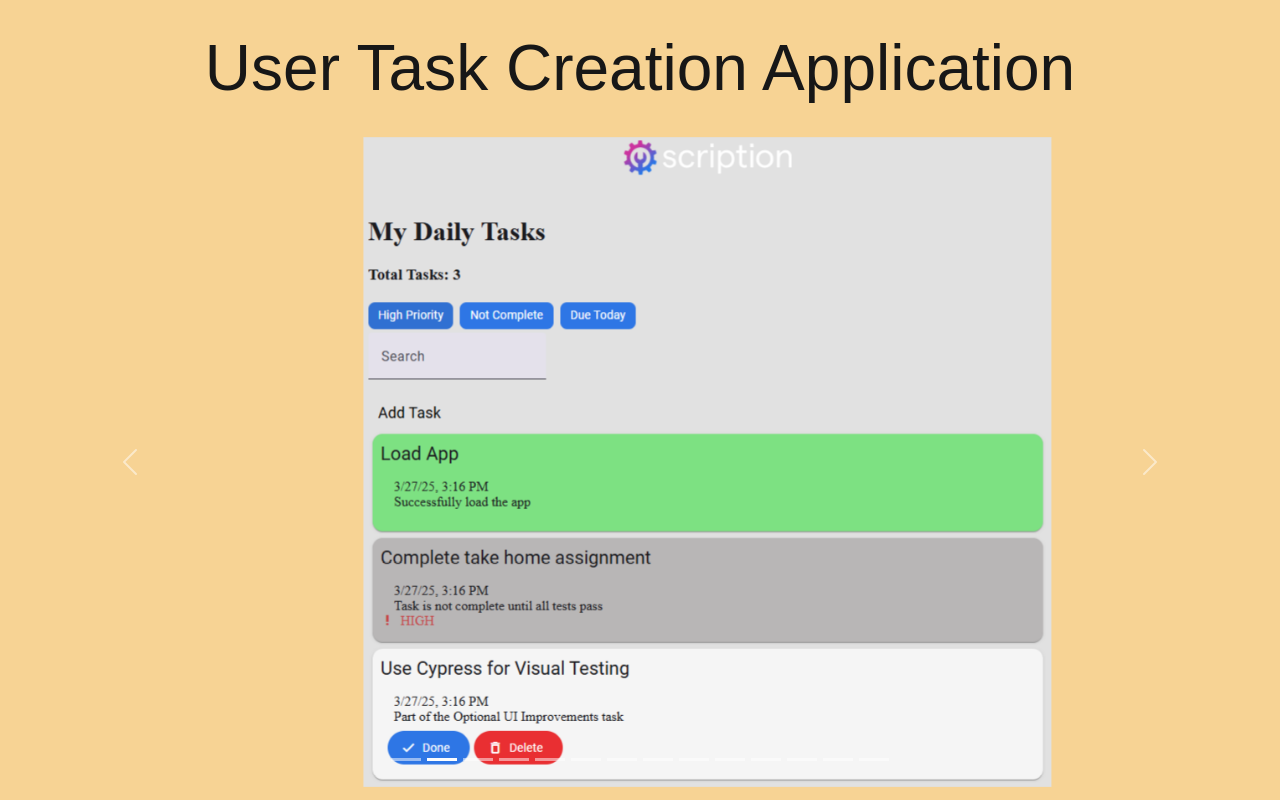
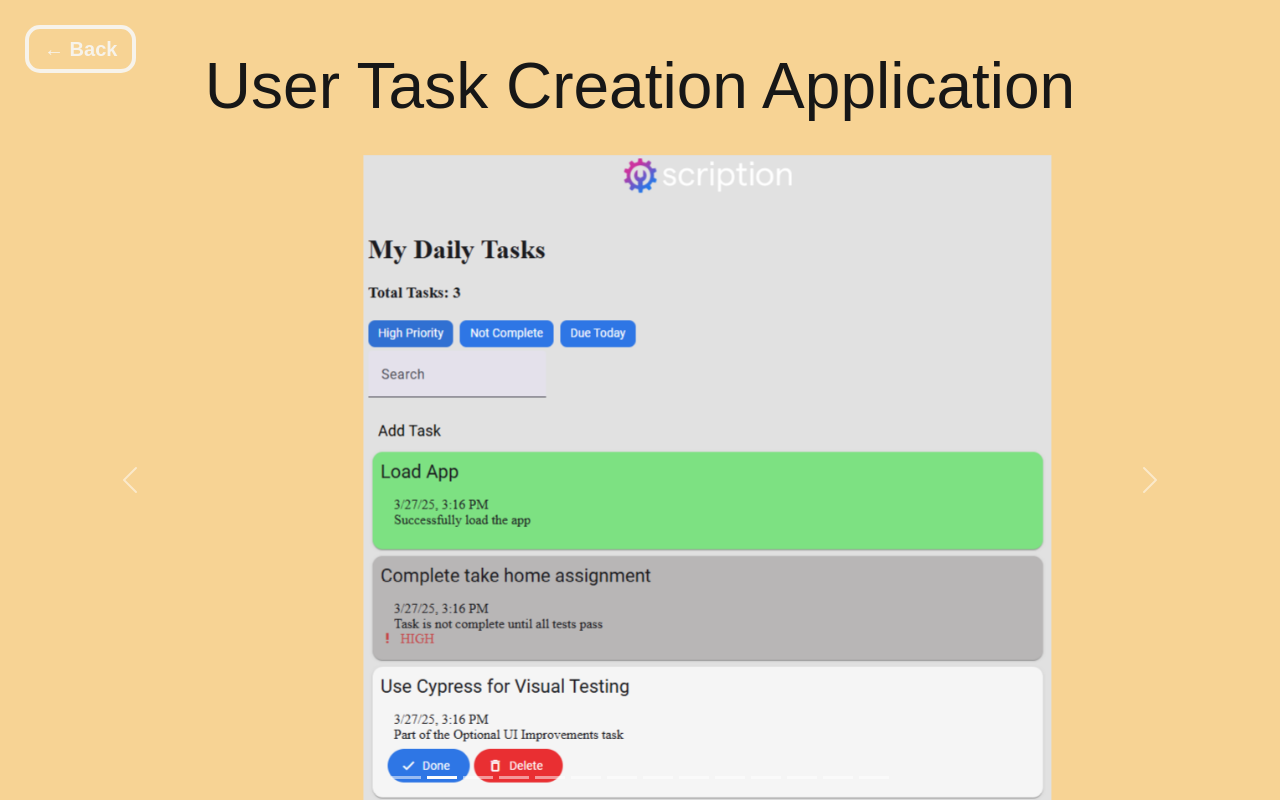
Before and after one commit to Hunter-Reboul/portfolio-site, a Next.js app: page /User-Task-Creation-Application in a window 1280 px wide. Built offline with nearby package versions, Linux system fonts and the light colour scheme; a web font is replaced by a local one.

Commit message:
Created a back button for all of the Work Sample pages

```diff
--- a/src/app/Pub-Ordering-System-Prototype/page.js
+++ b/src/app/Pub-Ordering-System-Prototype/page.js
@@ -1,9 +1,11 @@
 import styles from "./pubOrdering.module.css";
 import { Carousel, CarouselItem } from 'react-bootstrap';
+import BackButton from "@/app/components/BackButton.js";
 
 export default function Page() {
     return (
         <main className={styles.page}>
+            <BackButton/>
             <h1 className={styles.title}>Pub Ordering System Prototype</h1>
             <Carousel className={styles.carousel} interval={5000}>
                 <CarouselItem>
--- a/src/app/Pub-Ordering-System-Prototype/pubOrdering.module.css
+++ b/src/app/Pub-Ordering-System-Prototype/pubOrdering.module.css
@@ -6,8 +6,8 @@
     text-align: center;
     font-family: Franklin Gothic Heavy, sans-serif;
     font-size: 64px;
-    margin: 30px 0px;
-    padding: 0px 20px;
+    margin: 0px 0px 30px;
+    padding: 0px 160px;
 }
 
 .carousel {
--- a/src/app/User-Task-Creation-Application/page.js
+++ b/src/app/User-Task-Creation-Application/page.js
@@ -1,9 +1,11 @@
 import styles from "./taskCreation.module.css";
 import { Carousel, CarouselItem } from 'react-bootstrap';
+import BackButton from "@/app/components/BackButton.js";
 
 export default function Page() {
     return (
         <main className={styles.page}>
+            <BackButton/>
             <h1 className={styles.title}>User Task Creation Application</h1>
             <Carousel className={styles.carousel} interval={5000}>
                 <CarouselItem>
--- a/src/app/User-Task-Creation-Application/taskCreation.module.css
+++ b/src/app/User-Task-Creation-Application/taskCreation.module.css
@@ -6,8 +6,8 @@
     text-align: center;
     font-family: Franklin Gothic Heavy, sans-serif;
     font-size: 64px;
-    margin: 30px 0px;
-    padding: 0px 20px;
+    margin: 0px 0px 30px;
+    padding: 0px 150px;
 }
 
 .carousel {
--- a/src/app/VitalXR-Virtual-Login-Page-Environment/page.js
+++ b/src/app/VitalXR-Virtual-Login-Page-Environment/page.js
@@ -1,9 +1,11 @@
 import styles from "./vitalxr.module.css";
 import { Carousel, CarouselItem } from 'react-bootstrap';
+import BackButton from "@/app/components/BackButton.js";
 
 export default function Page() {
     return (
         <main className={styles.page}>
+            <BackButton/>
             <h1 className={styles.title}>VitalXR Virtual Login Page & Environment</h1>
             <Carousel className={styles.carousel} interval={5000}>
                 <CarouselItem>
--- a/src/app/VitalXR-Virtual-Login-Page-Environment/vitalxr.module.css
+++ b/src/app/VitalXR-Virtual-Login-Page-Environment/vitalxr.module.css
@@ -6,8 +6,8 @@
     text-align: center;
     font-family: Franklin Gothic Heavy, sans-serif;
     font-size: 64px;
-    margin: 30px 0px;
-    padding: 0px 20px;
+    margin: 0px 0px 30px;
+    padding: 0px 150px;
 }
 
 .carousel {
--- /dev/null
+++ b/src/app/components/BackButton.js
@@ -0,0 +1,12 @@
+import styles from "./backButton.module.css";
+import Link from "next/link";
+
+export default function BackButton() {
+    return (
+        <Link href="/">
+            <button className={styles.button}>
+                &larr; <b>Back</b>
+            </button >
+        </Link>
+    );
+}
--- /dev/null
+++ b/src/app/components/backButton.module.css
@@ -0,0 +1,19 @@
+.button {
+    position: relative;
+    top: 25px;
+    left: 25px;
+    padding: 5px 15px;
+
+    font-size: 1.25em;
+    color: #f7f3eb;
+
+    background-color: transparent;
+    border: 4px solid;
+    border-radius: 15px;
+
+    transition: scale 0.2s ease-out;
+
+    &:hover {
+        scale: 1.1;
+    }
+}
```
